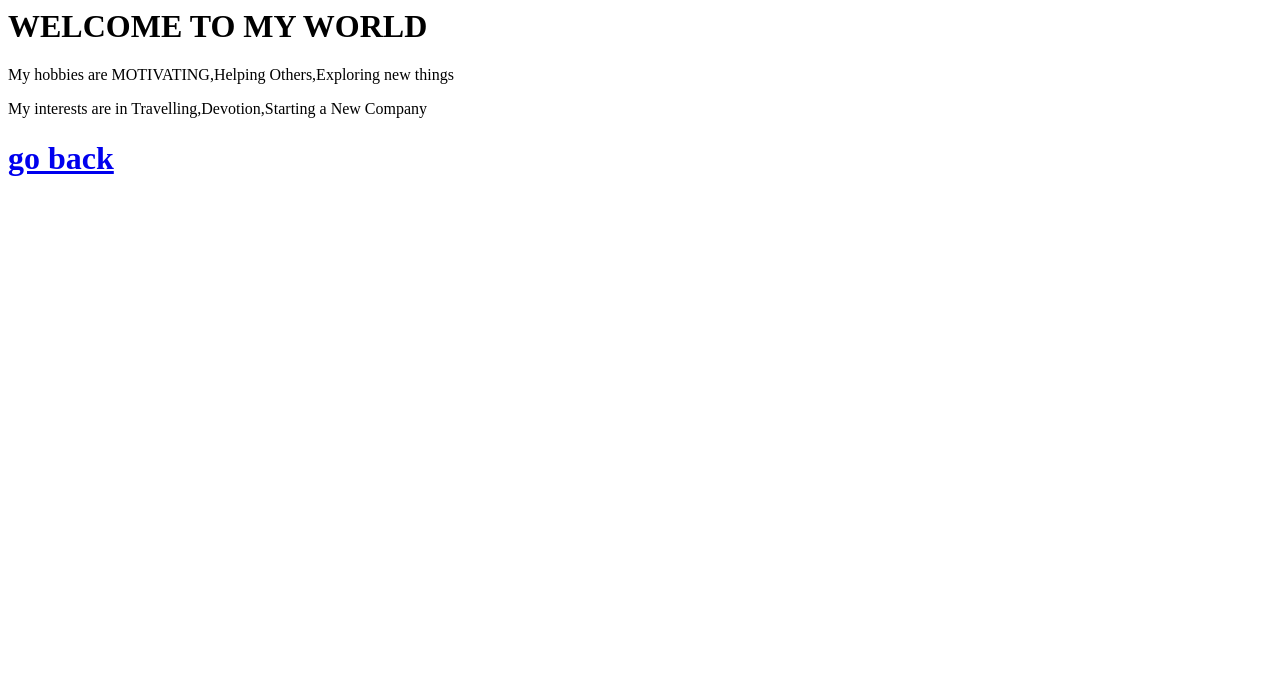
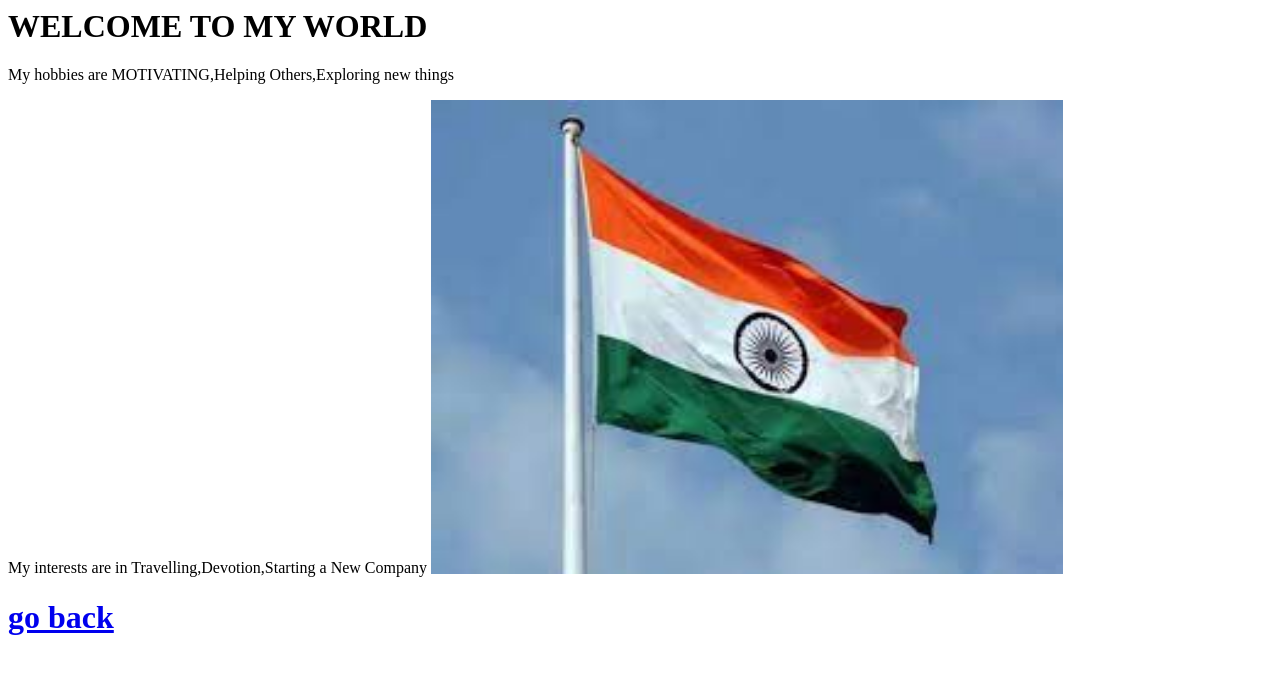
Before and after one commit to gurusaiss/saisumith, a plain HTML site: page cse.html in a window 1280 px wide. Drawn offline with Linux system fonts and the light colour scheme.

Commit message:
modified cse.html

```diff
--- a/cse.html
+++ b/cse.html
@@ -9,6 +9,7 @@
 
 	<p>My interests are in Travelling,Devotion,Starting a New Company
 
+	<img width="50%" src="india.jpg">
 
 	<a href="index.html"><h1>go back</h1></a>
 </body>
```
